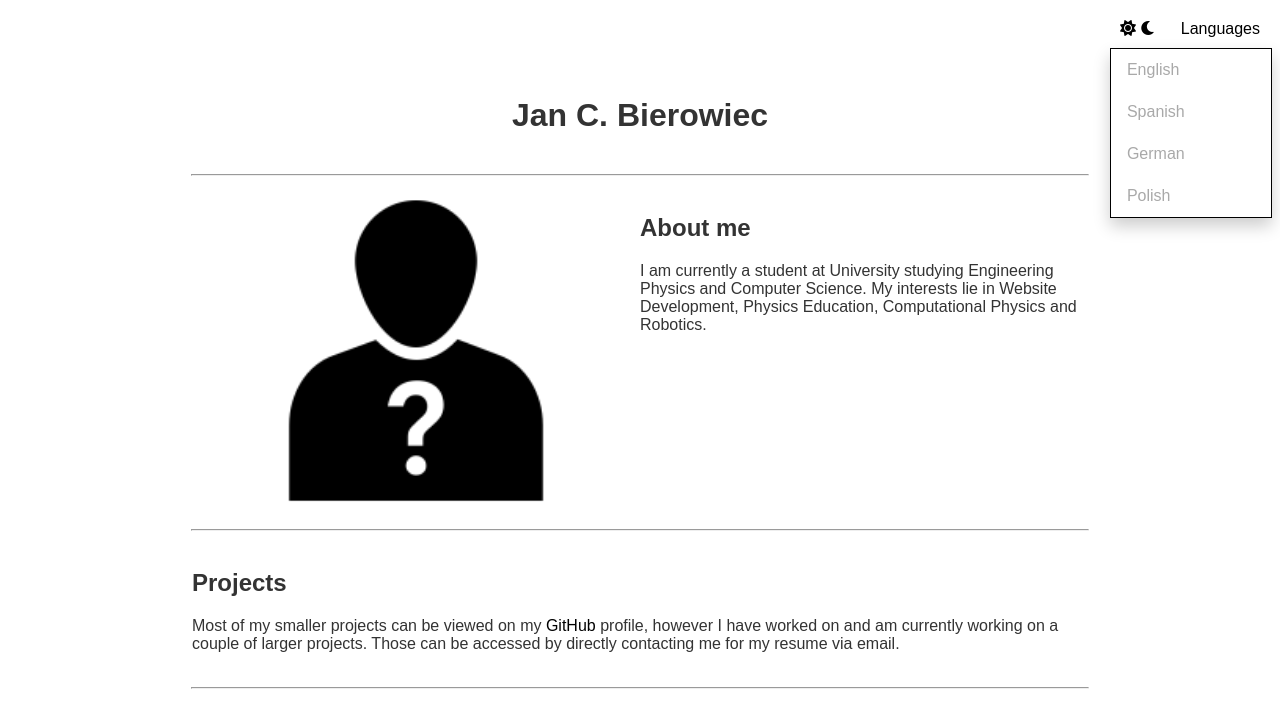
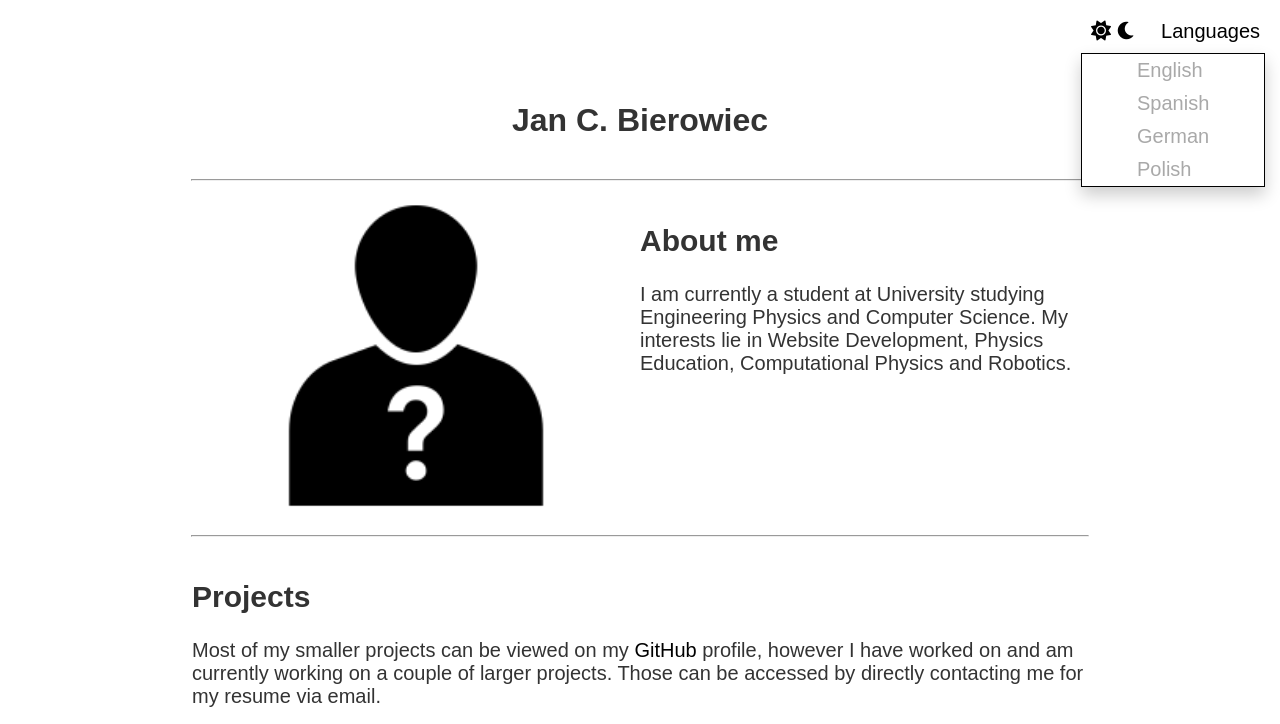
Before and after one commit to jbierowiec/jancbierowiec_old, a plain HTML site: page index.html in a window 1280 px wide. Both pictures are taken after a click on the button "Languages". Shown: the top 724 px of the page. Drawn offline with Linux system fonts and the light colour scheme.

Commit message:
second commit

```diff
--- a/index.html
+++ b/index.html
@@ -39,9 +39,10 @@
 
 		.dropdown-content a {
 			color: rgb(169, 169, 169);
-			padding: 12px 16px;
+			padding: 5px 55px;
 			text-decoration: none;
 			display: block;
+			font-size: 20px;
 		}
 
 		.dropdown-content a:hover {
@@ -54,6 +55,7 @@
 			border: none;
 			cursor: pointer;
 			font-size: 16px;
+			font-size: 20px;
 		}
 
 		.dark-mode-btn {
@@ -80,6 +82,7 @@
 			max-width: 1000px;
 			margin: auto;
 			width: 70%;
+			font-size: 20px;
 		}
 
 		.about .images {
```
